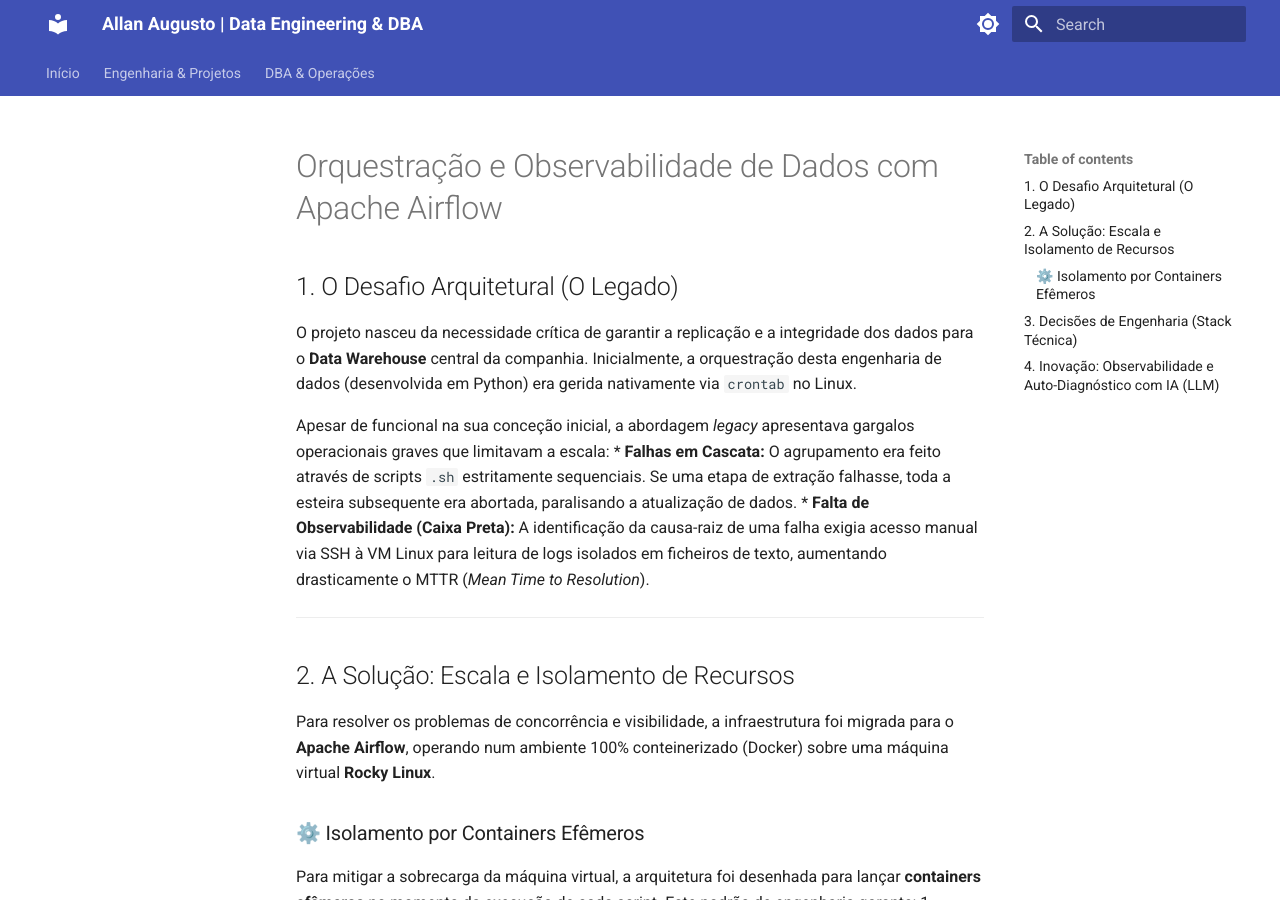
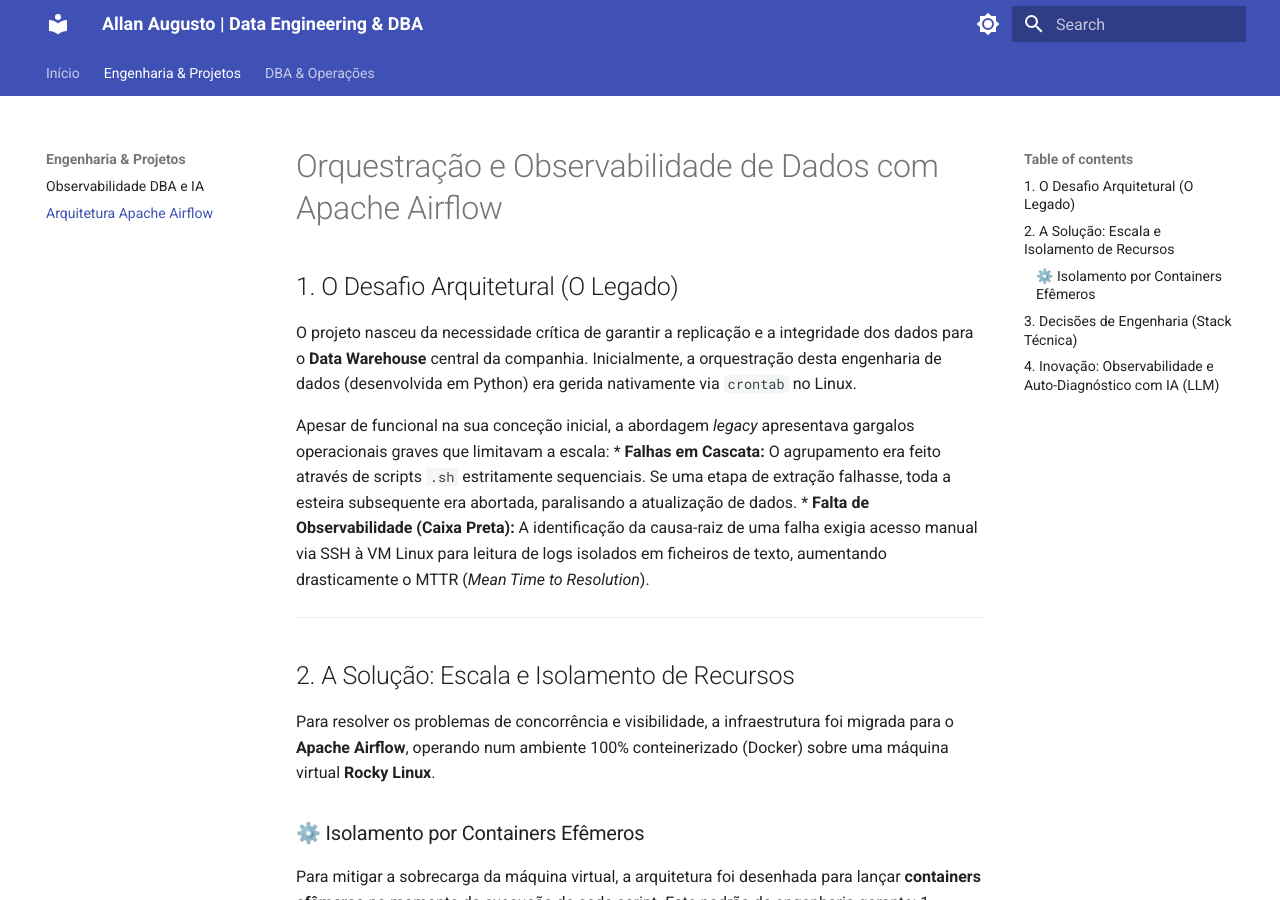
Before and after one commit to Allanao88/portfolio-docs, an MkDocs documentation site: the page built from docs/projetos/airflow-observabilidade.md, in a window 1280 px wide and 900 px high. Built offline with MkDocs 1.6.1 and Material for MkDocs 9.7.7, drawn with Linux system fonts in a browser that asks for light colours.

Commit message:
Update navigation titles in mkdocs.yml
inclusao do link airflow

```diff
--- a/mkdocs.yml
+++ b/mkdocs.yml
@@ -39,7 +39,8 @@
 nav:
   - Início: index.md
   - Engenharia & Projetos:
-    - Observabilidade & IA: projetos/portal-monitorizacao.md
+    - Observabilidade DBA e IA: projetos/portal-monitorizacao.md
+    - Arquitetura Apache Airflow: projetos/airflow-observabilidade.md
   - DBA & Operações:
     - Resiliência e RCA: dba/resiliencia-rca.md
     - Scripts e Automações: dba/scripts.md
```
